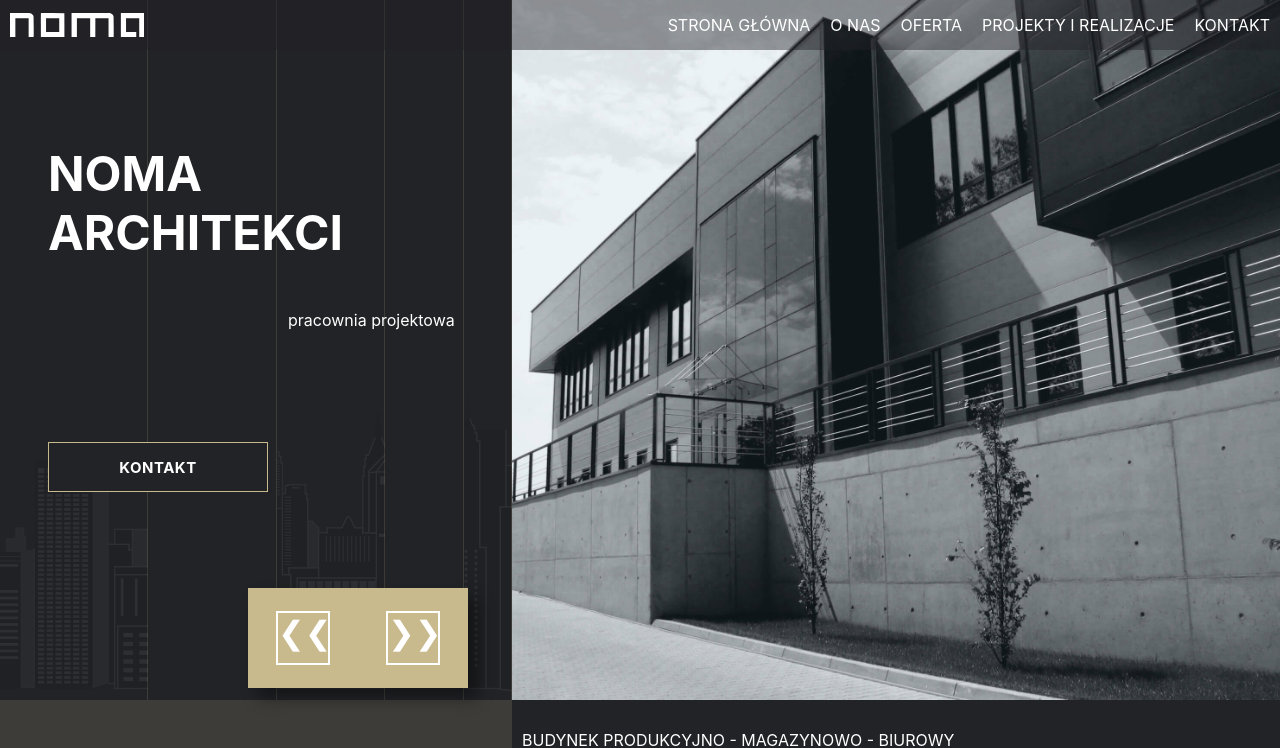
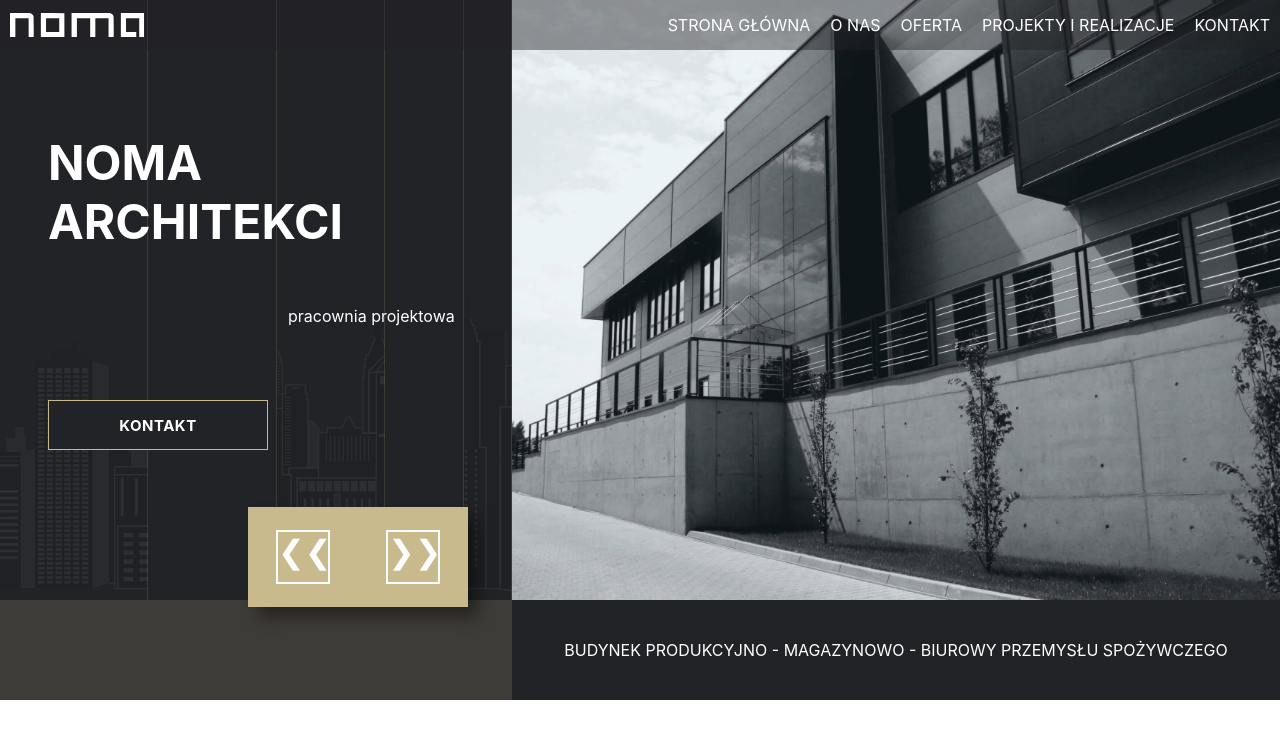
Before and after one commit to Noxtirion/Noma-React, a React (Create React App) app: page / in a window 1280 px wide. Shown: the top 748 px of the page. Built offline with nearby package versions, Linux system fonts and the light colour scheme; a web font is replaced by a local one.

Commit message:
Add smooth scroll

```diff
--- a/src/components/about/about.component.jsx
+++ b/src/components/about/about.component.jsx
@@ -14,7 +14,7 @@
          />
       </div>
       <div className="about__wrapper">
-         <SectionHeader>
+         <SectionHeader name="about">
             <h2>O NAS</h2>
          </SectionHeader>
          <div className="about__text">
--- a/src/components/contact/contact.component.jsx
+++ b/src/components/contact/contact.component.jsx
@@ -7,7 +7,7 @@
 const Contact = () => {
    return (
       <section className="contact">
-         <SectionHeader>
+         <SectionHeader name="contact">
             <h2>KONTAKT</h2>
          </SectionHeader>
          <div className="contact__wrapper">
--- a/src/components/gallery/gallery.component.jsx
+++ b/src/components/gallery/gallery.component.jsx
@@ -19,7 +19,7 @@
 
    return (
       <section className="gallery">
-         <SectionHeader>
+         <SectionHeader name="gallery">
             <h2>PROJEKTY I REALIZACJE</h2>
          </SectionHeader>
          <div className="gallery__images">{picture}</div>
--- a/src/components/header/header.component.jsx
+++ b/src/components/header/header.component.jsx
@@ -10,9 +10,7 @@
 const Header = () => (
    <header className="header">
       <Logo className="header__logo" />
-
       <Menu />
-
       <BurgerButton />
    </header>
 );
--- a/src/components/menu/menu.component.jsx
+++ b/src/components/menu/menu.component.jsx
@@ -1,6 +1,6 @@
 import React, { useContext } from "react";
 
-import { Link, Element, Events, animateScroll as scroll, scrollSpy, scroller } from "react-scroll";
+import { Link } from "react-scroll";
 
 import { MenuContext } from "../../context/menu-context/menu-context";
 
@@ -11,19 +11,19 @@
 
    return (
       <div className={`menu ${!open ? "open" : ""}`}>
-         <Link className="menu__option" to="/">
+         <Link className="menu__option" to="top" smooth={true}>
             STRONA GŁÓWNA
          </Link>
-         <Link className="menu__option" to="/">
+         <Link className="menu__option" to="about" smooth={true} offset={-70}>
             O NAS
          </Link>
-         <Link className="menu__option" to="/">
+         <Link className="menu__option" to="offer" smooth={true} offset={-70}>
             OFERTA
          </Link>
-         <Link className="menu__option" to="/">
+         <Link className="menu__option" to="gallery" smooth={true} offset={-70}>
             PROJEKTY I REALIZACJE
          </Link>
-         <Link className="menu__option" to="/">
+         <Link className="menu__option" to="contact" smooth={true} offset={-70}>
             KONTAKT
          </Link>
       </div>
--- a/src/components/offer/offer.component.jsx
+++ b/src/components/offer/offer.component.jsx
@@ -8,7 +8,7 @@
    return (
       <section className="offer">
          <div className="offer__wrapper">
-            <SectionHeader>
+            <SectionHeader name="offer">
                <h2>OFERTA</h2>
             </SectionHeader>
             <div className="offer__text">
--- a/src/components/slider/slider.component.jsx
+++ b/src/components/slider/slider.component.jsx
@@ -15,7 +15,7 @@
    let [projectDescription] = Object.values(SLIDER_DESCRIPTION).filter(item => item.id === count);
 
    return (
-      <div className="slider">
+      <section className="slider" id="top">
          <div className="slider__wrapper">
             <header className="slider__header">
                <h1 className="slider__title">NOMA ARCHITEKCI</h1>
@@ -42,7 +42,7 @@
          <div className="slider__background-bottom slider__background-bottom--dark">
             <div className="slider__description">{projectDescription.description}</div>
          </div>
-      </div>
+      </section>
    );
 };
 
--- a/src/components/slider/slider.styles.scss
+++ b/src/components/slider/slider.styles.scss
@@ -13,7 +13,6 @@
    background-color: #222327;
    color: #fff;
    position: relative;
-   transition: height 0.3s;
 
    @media (min-width: 800px) {
       display: grid;
@@ -28,8 +27,11 @@
    }
 
    @media (min-width: 1150px) {
+      height: 700px;
+   }
+
+   @media (min-width: 1370px) {
       height: 100vh;
-      min-height: 600px;
    }
 
    &__background {
@@ -92,8 +94,6 @@
          background-color: #222327;
 
          @media (min-width: 800px) {
-            width: 65%;
-            justify-content: flex-start;
             grid-column: 6;
          }
 
--- a/src/context/menu-context/menu-context.jsx
+++ b/src/context/menu-context/menu-context.jsx
@@ -8,8 +8,6 @@
       setOpen(!open);
    };
 
-   console.log(open);
-
    return (
       <MenuContext.Provider value={{ open, toggleButton }}>{props.children}</MenuContext.Provider>
    );
--- a/src/context/slider-context/slider-context.jsx
+++ b/src/context/slider-context/slider-context.jsx
@@ -22,7 +22,7 @@
    // useEffect(() => {
    //    console.log(count);
    //    setTimeout(() => {
-   //       Object.keys(SLIDER_IMAGES).length !== count
+   //       Object.keys(SLIDER_DESCRIPTION).length !== count
    //          ? setCount(prevCount => prevCount + 1)
    //          : setCount(1);
    //    }, 2000);
```
